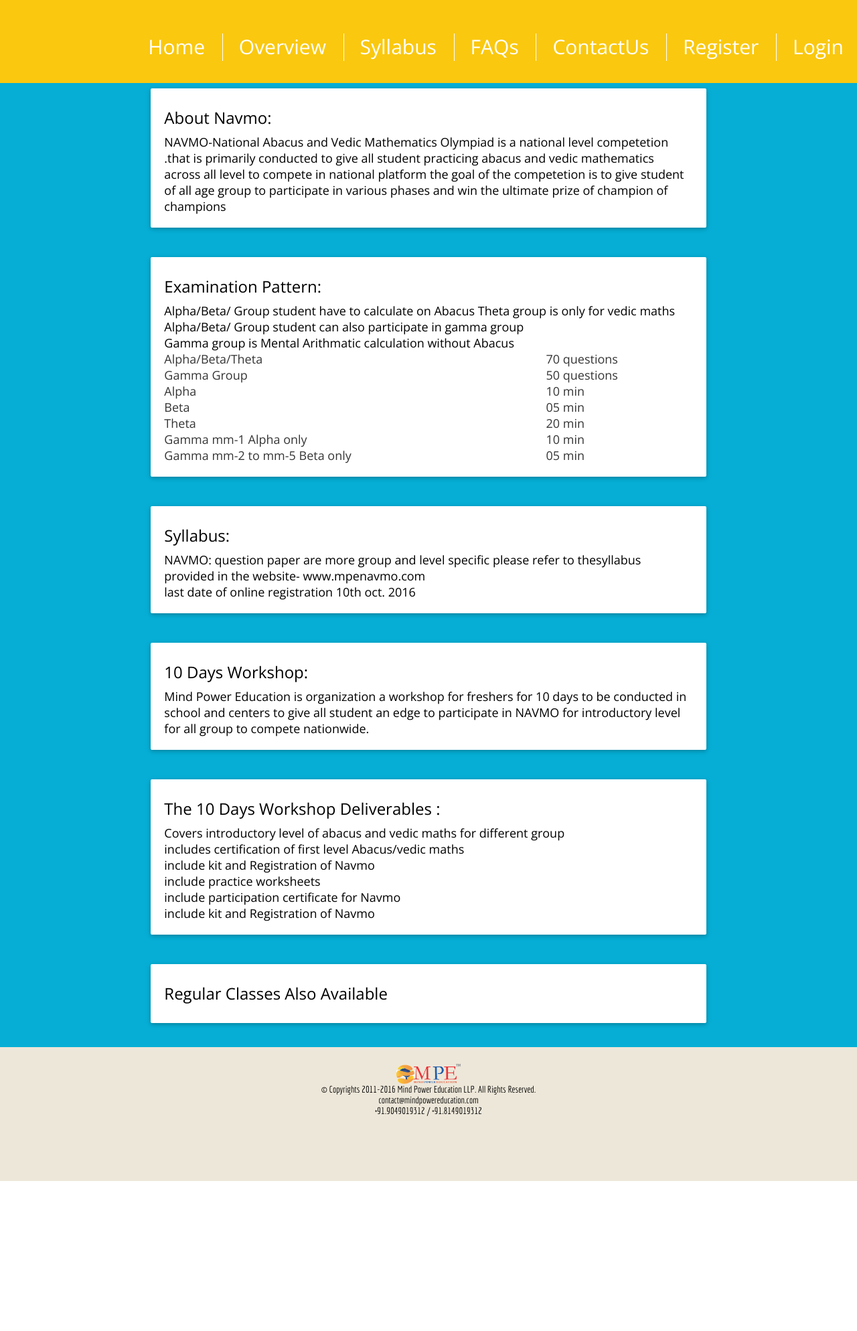
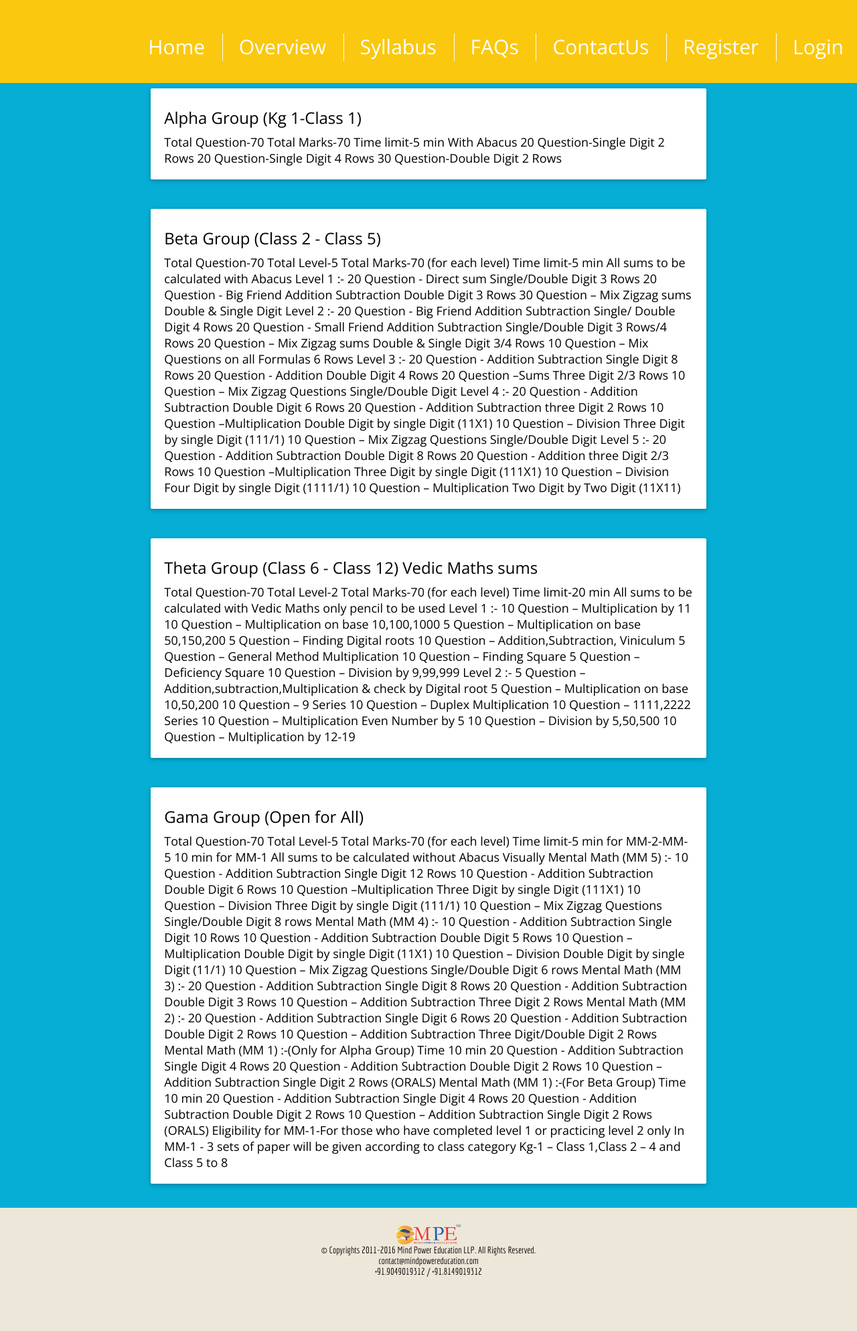
Before and after one commit to aditya999123/navmo, a Django app: page /syllabus/ in a window 1280 px wide. Shown: the part 340-2328 px from the top of the page at 67% size. Before the commit the page ends 2104 px from the top, so only its background shows below. Run offline with Django 3.2, Linux system fonts and the light colour scheme; some libraries are stand-ins or nearby versions; some web fonts are replaced.

Commit message:
Syllabus Added

```diff
--- a/navmo/templates/syllabus/syllabus.html
+++ b/navmo/templates/syllabus/syllabus.html
@@ -1,5 +1,5 @@
 <html>
-<title>NAVMO</title>
+<title>Syllabus - NAVMO</title>
 <link href="http://fonts.googleapis.com/icon?family=Material+Icons" rel="stylesheet">
       <!--Import materialize.css-->
       <link type="text/css" rel="stylesheet" href="/static/materialize/css/materialize.min.css"  media="screen,projection"/>
@@ -19,9 +19,19 @@
         <div class="col s12 m8">
           <div class="card white darken-1" background-color="#FFD700">
             <div class="card-content black-text">
-              <span class="card-title">About Navmo:</span>
-              <p>NAVMO-National Abacus and Vedic Mathematics Olympiad is a national level competetion .that is primarily
-                conducted to give all student practicing abacus and vedic mathematics across all level to compete in national platform the goal of the competetion is to give student of all age group to participate in various phases and win the ultimate prize of champion of champions</p>
+              <span class="card-title">Alpha Group (Kg 1-Class 1)</span>
+              <p>
+
+
+Total Question-70
+Total Marks-70
+Time limit-5 min
+With Abacus
+20 Question-Single Digit 2 Rows
+20 Question-Single Digit 4 Rows
+30 Question-Double Digit 2 Rows
+
+              </p>
             </div>
 
           </div>
@@ -32,52 +42,47 @@
         <div class="col s12 m8">
           <div class="card white darken-1" background-color="#FFD700">
             <div class="card-content black-text">
-              <span class="card-title">Examination Pattern:</span>
+              <span class="card-title">Beta Group (Class 2 - Class 5)</span>
               <p>
-                <ol>
-                  <li>Alpha/Beta/ Group student have to calculate on Abacus Theta group is only for vedic maths</li>
-                  <li>Alpha/Beta/ Group student can also participate in gamma group </li>
-                  <li>Gamma group is Mental Arithmatic calculation without Abacus</li></ol></p>
-                  <table border="1px solid black"bordercolor="#FFFAF0">
-                    <tr>
-                      <td>Alpha/Beta/Theta</td>
-                      <td>70 questions</td>
-                    </tr>
-                    <tr><td>Gamma Group </td>
-                      <td>50 questions</td>
-                    </tr>
-                    <tr><td>Alpha  </td>
-                      <td>10 min</td>
-                    </tr>
-                    <tr><td>Beta</td>
-                      <td>05 min</td>
-                    </tr>
-                    <tr><td>Theta  </td>
-                      <td> 20 min </td>
-                    </tr>
-                    <tr><td> Gamma mm-1 Alpha only</td>
-                      <td>10 min </td>
-                    </tr>
-                    <tr><td>Gamma mm-2 to mm-5 Beta only </td>
-                      <td>05 min </td>
-                    </tr>
+           Total Question-70
+Total Level-5
+Total Marks-70 (for each level)
+Time limit-5 min
+All sums to be calculated with Abacus
+Level 1 :-
+20 Question - Direct sum Single/Double Digit 3 Rows
+20 Question - Big Friend Addition Subtraction Double Digit 3 Rows
+30 Question – Mix Zigzag sums Double & Single Digit
 
-                  </table>
-            </div>
 
-          </div>
-        </div>
-      </div>
-      <div class="row">
-       <div class="col s12 m2"></div>
 
-        <div class="col s12 m8">
-          <div class="card white darken-1" background-color="#FFD700">
-            <div class="card-content black-text">
-              <span class="card-title">Syllabus:</span>
 
-              <p>
-               NAVMO: question paper  are more group and level specific please refer to thesyllabus provided in the website-  www.mpenavmo.com <br>last date of online registration 10th oct. 2016
+
+Level 2 :-
+20 Question - Big Friend Addition Subtraction Single/ Double Digit 4 Rows
+20 Question - Small Friend Addition Subtraction Single/Double Digit 3 Rows/4 Rows
+20 Question – Mix Zigzag sums Double & Single Digit 3/4 Rows
+10 Question – Mix Questions on all Formulas 6 Rows
+
+Level 3 :-
+20 Question - Addition Subtraction Single Digit 8 Rows
+20 Question - Addition Double Digit 4 Rows
+20 Question –Sums Three Digit 2/3 Rows
+10 Question – Mix Zigzag Questions Single/Double Digit
+
+Level 4 :-
+20 Question - Addition Subtraction Double Digit 6 Rows
+20 Question - Addition Subtraction three Digit 2 Rows
+10 Question –Multiplication Double Digit by single Digit (11X1)
+10 Question – Division Three Digit by single Digit (111/1)
+10 Question – Mix Zigzag Questions Single/Double Digit
+
+Level 5 :-
+20 Question - Addition Subtraction Double Digit 8 Rows
+20 Question - Addition three Digit 2/3 Rows
+10 Question –Multiplication Three Digit by single Digit (111X1)
+10 Question – Division Four Digit by single Digit (1111/1)
+10 Question – Multiplication Two Digit by Two Digit (11X11)
 </p>
 </div>
 
@@ -90,10 +95,37 @@
         <div class="col s12 m8">
           <div class="card white darken-1" background-color="#FFD700">
             <div class="card-content black-text">
-              <span class="card-title">10 Days Workshop: </span>
+              <span class="card-title">Theta Group (Class 6 - Class 12)
+Vedic Maths sums</span>
 
               <p>
-               Mind Power Education is organization a workshop for freshers for 10 days to be conducted in school and centers to give all student an edge to participate in NAVMO for introductory level for all group to compete nationwide.
+
+Total Question-70
+Total Level-2
+Total Marks-70 (for each level)
+Time limit-20 min
+All sums to be calculated with Vedic Maths only pencil to be used
+Level 1 :-
+10 Question – Multiplication by 11
+10 Question – Multiplication on base 10,100,1000
+5 Question – Multiplication on base 50,150,200
+5 Question – Finding Digital roots
+10 Question – Addition,Subtraction, Viniculum
+5 Question – General Method Multiplication
+10 Question – Finding Square
+5 Question – Deficiency Square
+10 Question – Division by 9,99,999
+
+Level 2 :-
+5 Question – Addition,subtraction,Multiplication & check by Digital root
+5 Question – Multiplication on base 10,50,200
+10 Question – 9 Series
+10 Question – Duplex Multiplication
+10 Question – 1111,2222 Series
+10 Question – Multiplication Even Number by 5
+10 Question – Division by 5,50,500
+10 Question – Multiplication by 12-19
+
                </p>
             </div>
 
@@ -106,35 +138,60 @@
         <div class="col s12 m8">
           <div class="card white darken-1" background-color="#FFD700">
             <div class="card-content black-text">
-              <span class="card-title">The 10 Days Workshop Deliverables :</span>
+              <span class="card-title">Gama Group (Open for All)</span>
 
               <p>
-               <ol>
-                  <li>Covers introductory level of abacus and vedic maths for different group</li>
-                  <li>includes certification of first level Abacus/vedic maths</li>
-                  <li>include kit and Registration of Navmo</li>
-                   <li>include practice worksheets</li>
-                    <li>include participation certificate for Navmo</li>
-                     <li>include kit and Registration of Navmo</li>
-                </ol>
+
+
+Total Question-70
+Total Level-5
+Total Marks-70 (for each level)
+Time limit-5 min for MM-2-MM-5 10 min for MM-1
+All sums to be calculated without Abacus Visually
+
+Mental Math (MM 5) :-
+10 Question - Addition Subtraction Single Digit 12 Rows
+10 Question - Addition Subtraction Double Digit 6 Rows
+10 Question –Multiplication Three Digit by single Digit (111X1)
+10 Question – Division Three Digit by single Digit (111/1)
+10 Question – Mix Zigzag Questions Single/Double Digit 8 rows
+
+Mental Math (MM 4) :-
+10 Question - Addition Subtraction Single Digit 10 Rows
+10 Question - Addition Subtraction Double Digit 5 Rows
+10 Question –Multiplication Double Digit by single Digit (11X1)
+10 Question – Division Double Digit by single Digit (11/1)
+10 Question – Mix Zigzag Questions Single/Double Digit 6 rows
+
+Mental Math (MM 3) :-
+20 Question - Addition Subtraction Single Digit 8 Rows
+20 Question - Addition Subtraction Double Digit 3 Rows
+10 Question – Addition Subtraction Three Digit 2 Rows
+
+Mental Math (MM 2) :-
+20 Question - Addition Subtraction Single Digit 6 Rows
+20 Question - Addition Subtraction Double Digit 2 Rows
+10 Question – Addition Subtraction Three Digit/Double Digit 2 Rows
+
+Mental Math (MM 1) :-(Only for Alpha Group) Time 10 min
+20 Question - Addition Subtraction Single Digit 4 Rows
+20 Question - Addition Subtraction Double Digit 2 Rows
+10 Question – Addition Subtraction Single Digit 2 Rows (ORALS)
+
+Mental Math (MM 1) :-(For Beta Group) Time 10 min
+20 Question - Addition Subtraction Single Digit 4 Rows
+20 Question - Addition Subtraction Double Digit 2 Rows
+10 Question – Addition Subtraction Single Digit 2 Rows (ORALS)
+Eligibility for MM-1-For those who have completed level 1 or practicing level 2 only
+ In MM-1 - 3 sets of paper will be given according to class category Kg-1 – Class 1,Class 2 – 4 and Class 5 to 8
+
               </p>
             </div>
 
           </div>
         </div>
       </div>
-       <div class="row">
-        <div class="col s12 m2"></div>
 
-        <div class="col s12 m8">
-          <div class="card white darken-1" background-color="#FFD700">
-            <div class="card-content black-text">
-              <span class="card-title">Regular Classes Also Available </span>
-
-            </div>
-          </div>
-        </div>
-      </div>
 {% endblock content %}
 {% include "base_foot.html" %}
 </body>
```
Lines whose indentation alone changed are shown as unchanged.
